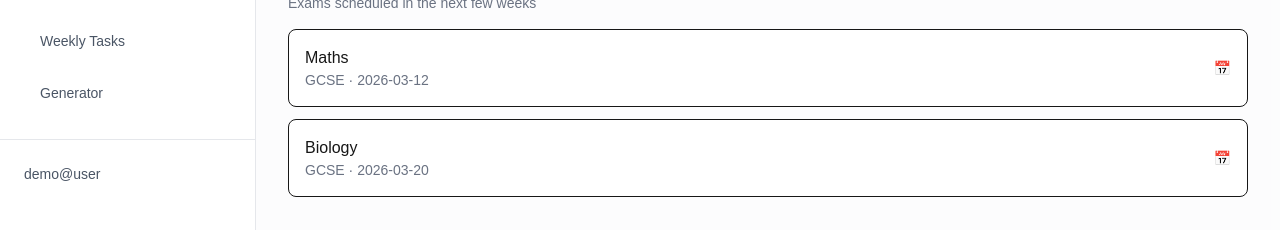
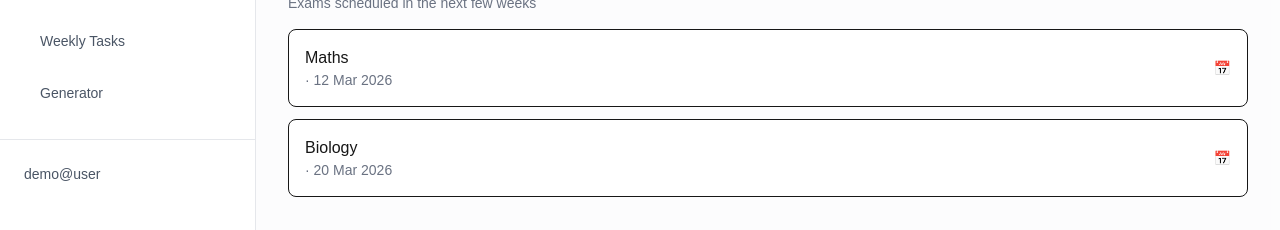
Before and after one commit to sohpra/SmartPlanner, a Next.js app: page /planner in a window 1280 px wide. Shown: the part 233-463 px from the top of the page. Built offline with nearby package versions, Linux system fonts and the light colour scheme.

Commit message:
feat: display exam type and formatted date from Supabase

```diff
--- a/app/planner/page.tsx
+++ b/app/planner/page.tsx
@@ -61,7 +61,12 @@ export default function PlannerPage() {
                     {exam.subject}
                 </div>
                 <div className="text-sm text-gray-500">
-                    {exam.examType} · {exam.date}
+                    {exam.exam_type} ·{" "}
+                    {new Date(exam.date).toLocaleDateString("en-GB", {
+                    day: "numeric",
+                    month: "short",
+                    year: "numeric",
+                    })}
                 </div>
                 </div>
                 <div className="text-sm">
@@ -69,6 +74,7 @@ export default function PlannerPage() {
                 </div>
             </div>
             ))}
+
 
             {exams.upcoming.length === 0 && (
               <div className="rounded-lg border bg-gray-50 p-4 text-sm text-gray-500">
```
Lines whose indentation alone changed are shown as unchanged.
